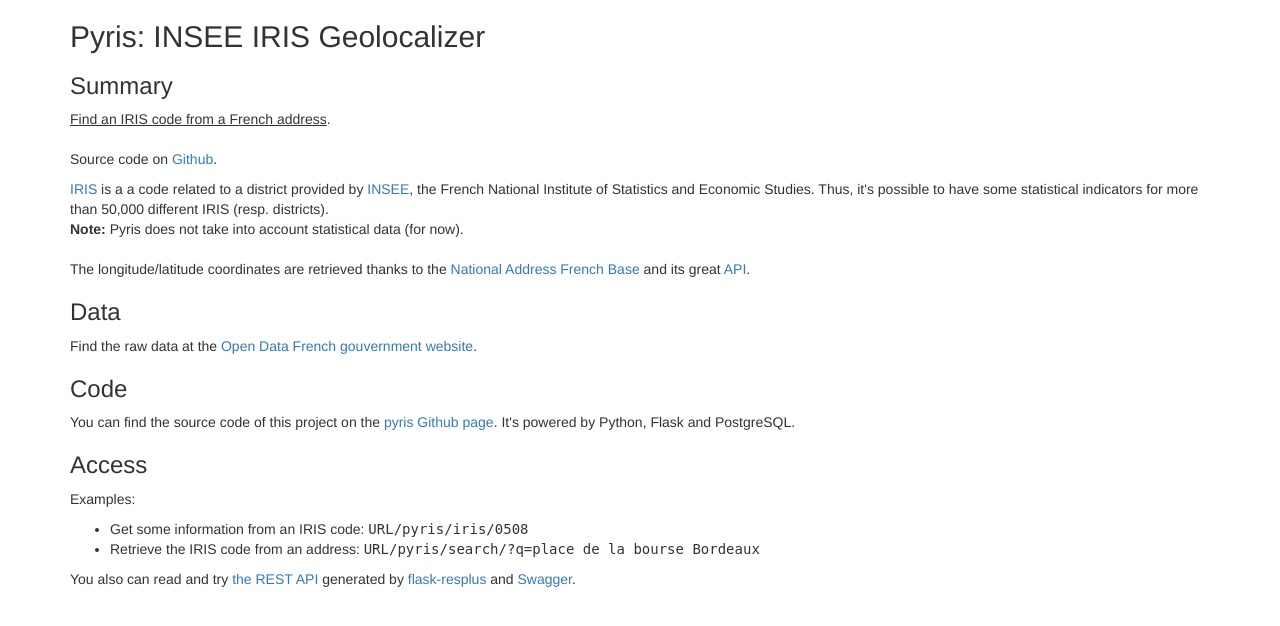
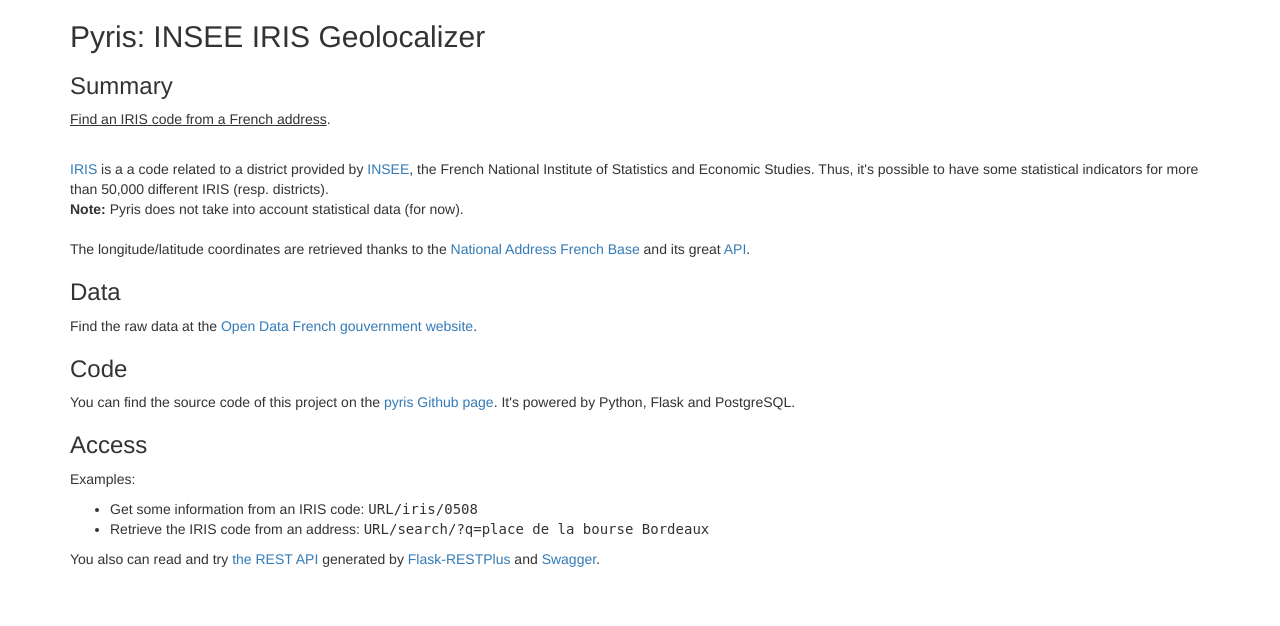
Before and after one commit to Oslandia/pyris, a Flask app: page / in a window 1280 px wide. Shown: the top 626 px of the page. Run offline with Flask 2, Linux system fonts and the light colour scheme; parts of the project's set-up code (start-up, migrations or seed data) failed here and were passed over; some libraries are stand-ins or nearby versions.

Commit message:
app: slightly change the index main page

```diff
--- a/pyris/api/templates/index.html
+++ b/pyris/api/templates/index.html
@@ -8,8 +8,6 @@
 
 <p>
   <u>Find an IRIS code from a French address</u>.</br></br>
-
-  Source code on <a href="https://github.com/garaud/pyris">Github</a>.
 </p>
 
 <p>
@@ -50,13 +48,13 @@ powered by Python, Flask and PostgreSQL.
   Examples:
 
   <ul>
-    <li>Get some information from an IRIS code: <tt>URL/pyris/iris/0508</tt></li>
-    <li>Retrieve the IRIS code from an address: <tt>URL/pyris/search/?q=place de
+    <li>Get some information from an IRIS code: <tt>URL/iris/0508</tt></li>
+    <li>Retrieve the IRIS code from an address: <tt>URL/search/?q=place de
     la bourse Bordeaux</tt></li>
   </ul>
 
   You also can read and try <a href="/doc/">the REST API</a> generated
-  by <a href="https://flask-restplus.readthedocs.org/en/stable/">flask-resplus</a>
+  by <a href="https://flask-restplus.readthedocs.org/en/stable/">Flask-RESTPlus</a>
   and <a href="http://swagger.io/">Swagger</a>.
 </p>
 
```
